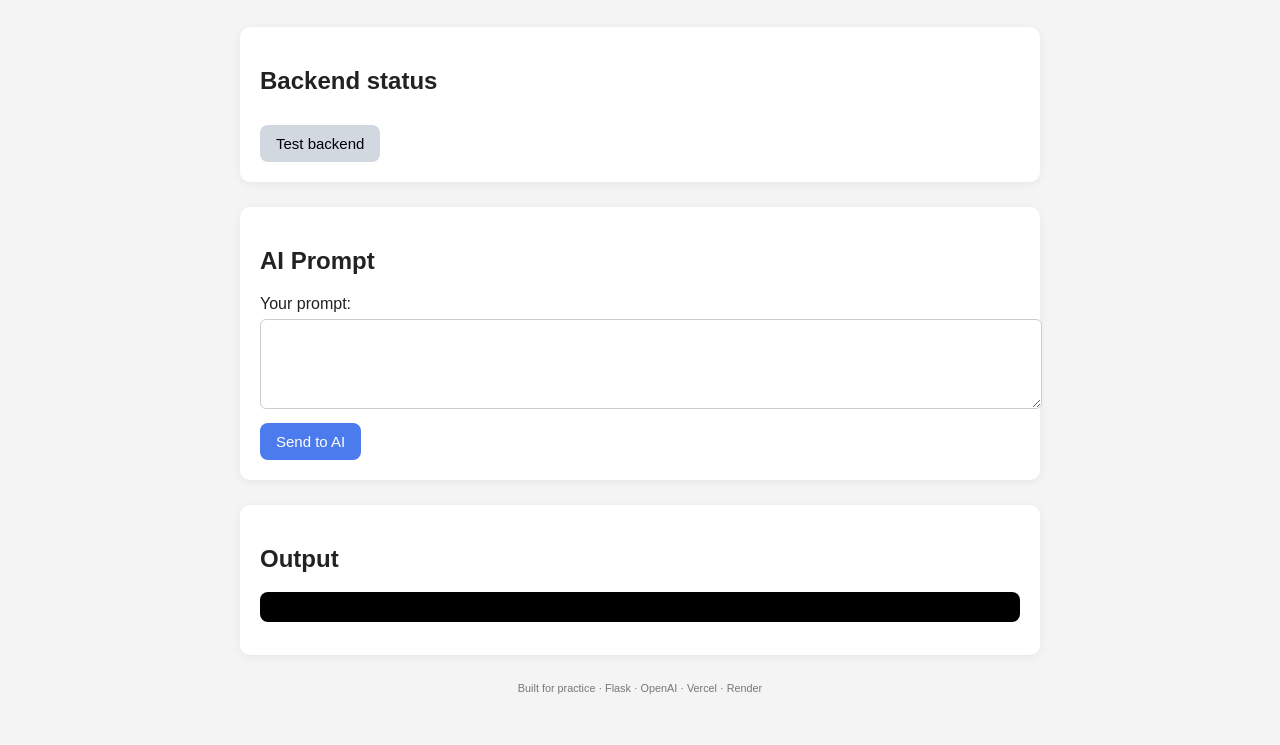
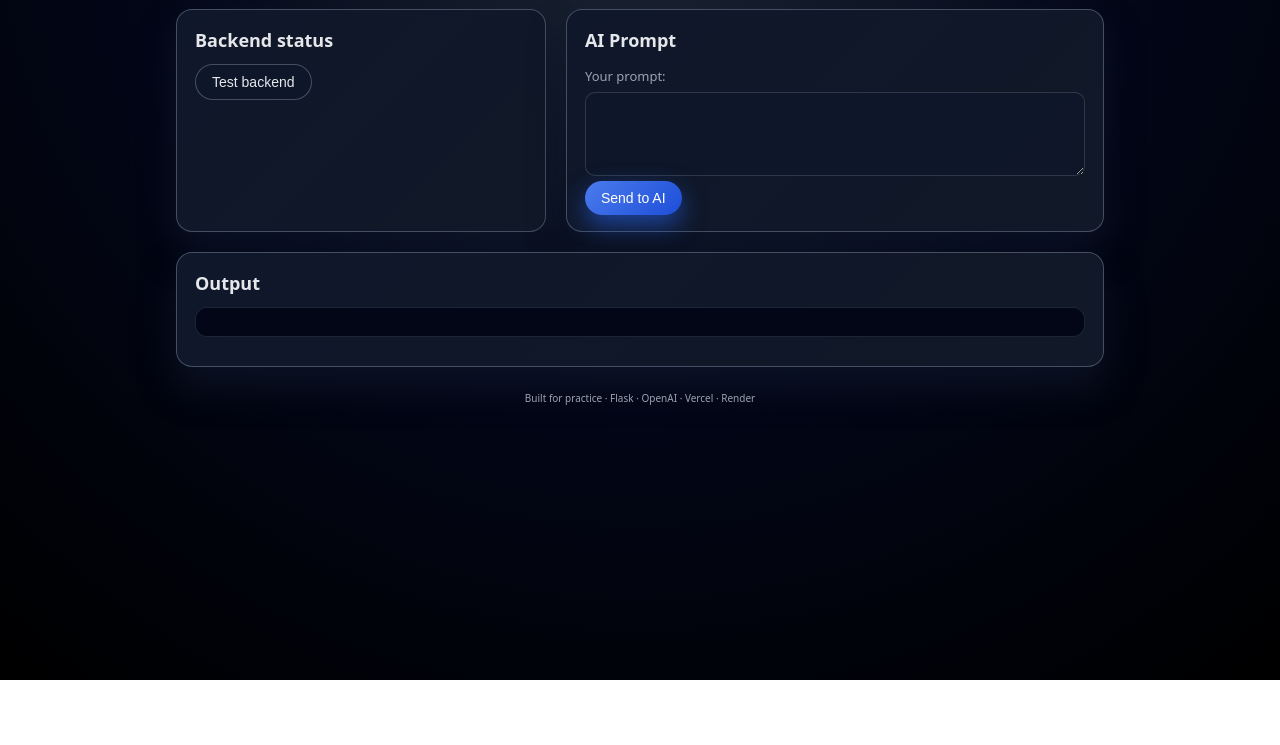
Before and after one commit to MihaiCrasmariu/Ai-Chat-Tool, a plain HTML site: page frontend/index.html in a window 1280 px wide. Shown: the part 120-865 px from the top of the page. After the commit the page ends 800 px from the top, so only its background shows below. Drawn offline with Linux system fonts and the light colour scheme.

Commit message:
Modern UI styling

```diff
--- a/frontend/styles.css
+++ b/frontend/styles.css
@@ -1,98 +1,170 @@
-/* ==== Base styling ==== */
+/* ===== Design general ===== */
+:root {
+    --bg: #050816;
+    --bg-card: #0f172a;
+    --bg-card-soft: #111827;
+    --accent: #4b7bec;
+    --accent-soft: #1d4ed8;
+    --text-main: #e5e7eb;
+    --text-muted: #9ca3af;
+    --border-subtle: rgba(148, 163, 184, 0.4);
+}
+
+* {
+    box-sizing: border-box;
+}
+
 body {
     margin: 0;
-    padding: 0;
-    font-family: Arial, sans-serif;
-    background: #f4f4f4;
-    color: #222;
+    min-height: 100vh;
+    font-family: system-ui, -apple-system, BlinkMacSystemFont, "Segoe UI", sans-serif;
+    background: radial-gradient(circle at top, #1f2937 0, #020617 50%, #000 100%);
+    color: var(--text-main);
 }
 
-/* Center the whole app */
+/* ===== Container aplicație ===== */
 .app {
-    max-width: 800px;
-    margin: 30px auto;
-    padding: 20px;
+    max-width: 960px;
+    margin: 0 auto;
+    padding: 32px 16px 40px;
 }
 
-/* ==== Header ==== */
+/* ===== Header ===== */
 .app-header {
     text-align: center;
-    margin-bottom: 30px;
+    margin-bottom: 28px;
 }
 
 .app-header h1 {
-    margin: 0;
+    margin: 0 0 8px;
     font-size: 32px;
+    letter-spacing: 0.04em;
 }
 
 .subtitle {
-    color: #666;
-    font-size: 14px;
+    margin: 0;
+    font-size: 13px;
+    color: var(--text-muted);
 }
 
-/* ==== Card container ==== */
-.card {
-    background: white;
-    padding: 20px;
-    border-radius: 10px;
-    margin-bottom: 25px;
-    box-shadow: 0 2px 8px rgba(0,0,0,0.06);
+/* ===== Layout principal ===== */
+.app-main {
+    display: grid;
+    grid-template-columns: 1.1fr 1.6fr;
+    gap: 20px;
 }
 
-/* ==== Buttons ==== */
+/* pe telefon / ecrane mici */
+@media (max-width: 768px) {
+    .app-main {
+        grid-template-columns: 1fr;
+    }
+}
+
+/* ===== Card-uri ===== */
+.card {
+    background: linear-gradient(135deg, var(--bg-card) 0%, var(--bg-card-soft) 100%);
+    border-radius: 16px;
+    padding: 18px 18px 16px;
+    box-shadow: 0 20px 35px rgba(15, 23, 42, 0.75);
+    border: 1px solid var(--border-subtle);
+}
+
+.card h2 {
+    margin-top: 0;
+    margin-bottom: 12px;
+    font-size: 18px;
+}
+
+/* Cardul de output ocupă toată lățimea jos */
+.card:nth-of-type(3) {
+    grid-column: 1 / -1;
+}
+
+/* ===== Butoane ===== */
 .btn {
-    padding: 10px 16px;
+    display: inline-flex;
+    align-items: center;
+    justify-content: center;
+    gap: 6px;
+
+    padding: 9px 16px;
+    border-radius: 999px;
     border: none;
-    border-radius: 8px;
+    font-size: 14px;
+    font-weight: 500;
     cursor: pointer;
-    font-size: 15px;
-    margin-top: 10px;
+    transition: transform 0.08s ease, box-shadow 0.08s ease, background 0.15s ease;
 }
 
 .btn.primary {
-    background: #4b7bec;
+    background: linear-gradient(135deg, var(--accent) 0%, var(--accent-soft) 100%);
     color: white;
-}
-
-.btn.primary:hover {
-    background: #3867d6;
+    box-shadow: 0 10px 25px rgba(37, 99, 235, 0.6);
 }
 
 .btn.secondary {
-    background: #d1d8e0;
+    background: rgba(15, 23, 42, 0.9);
+    color: var(--text-main);
+    border: 1px solid var(--border-subtle);
 }
 
-.btn.secondary:hover {
-    background: #ced6e0;
+.btn:hover {
+    transform: translateY(-1px);
+    box-shadow: 0 12px 28px rgba(15, 23, 42, 0.8);
+    filter: brightness(1.05);
 }
 
-/* ==== Inputs ==== */
-.input, textarea {
+.btn:active {
+    transform: translateY(1px);
+    box-shadow: 0 4px 12px rgba(0, 0, 0, 0.8);
+}
+
+/* ===== Input & textarea ===== */
+.label {
+    font-size: 13px;
+    color: var(--text-muted);
+}
+
+.input,
+textarea {
     width: 100%;
-    padding: 10px;
-    border-radius: 6px;
-    border: 1px solid #ccc;
-    font-size: 15px;
     margin-top: 6px;
+    padding: 9px 11px;
+    border-radius: 10px;
+    border: 1px solid rgba(55, 65, 81, 0.8);
+    background: rgba(15, 23, 42, 0.85);
+    color: var(--text-main);
+    font-size: 14px;
     resize: vertical;
 }
 
-/* ==== Output ==== */
-.output {
-    background: #000;
-    color: #0f0;
-    padding: 15px;
-    border-radius: 8px;
-    white-space: pre-wrap;
-    font-family: monospace;
-    max-height: 350px;
-    overflow-y: auto;
+textarea:focus,
+.input:focus {
+    outline: none;
+    border-color: var(--accent);
+    box-shadow: 0 0 0 1px rgba(59, 130, 246, 0.6);
 }
 
-/* ==== Footer ==== */
+/* ===== Output ===== */
+.output {
+    margin-top: 4px;
+    background: #020617;
+    border-radius: 12px;
+    padding: 14px 16px;
+    border: 1px solid rgba(31, 41, 55, 0.9);
+    font-family: ui-monospace, SFMono-Regular, Menlo, Monaco, Consolas, "Liberation Mono", "Courier New", monospace;
+    font-size: 13px;
+    color: #a5b4fc;
+    max-height: 320px;
+    overflow-y: auto;
+    white-space: pre-wrap;
+}
+
+/* ===== Footer ===== */
 .app-footer {
-    margin-top: 25px;
+    margin-top: 22px;
     text-align: center;
-    font-size: 13px;
-    color: #777;
+    font-size: 12px;
+    color: var(--text-muted);
 }
```
